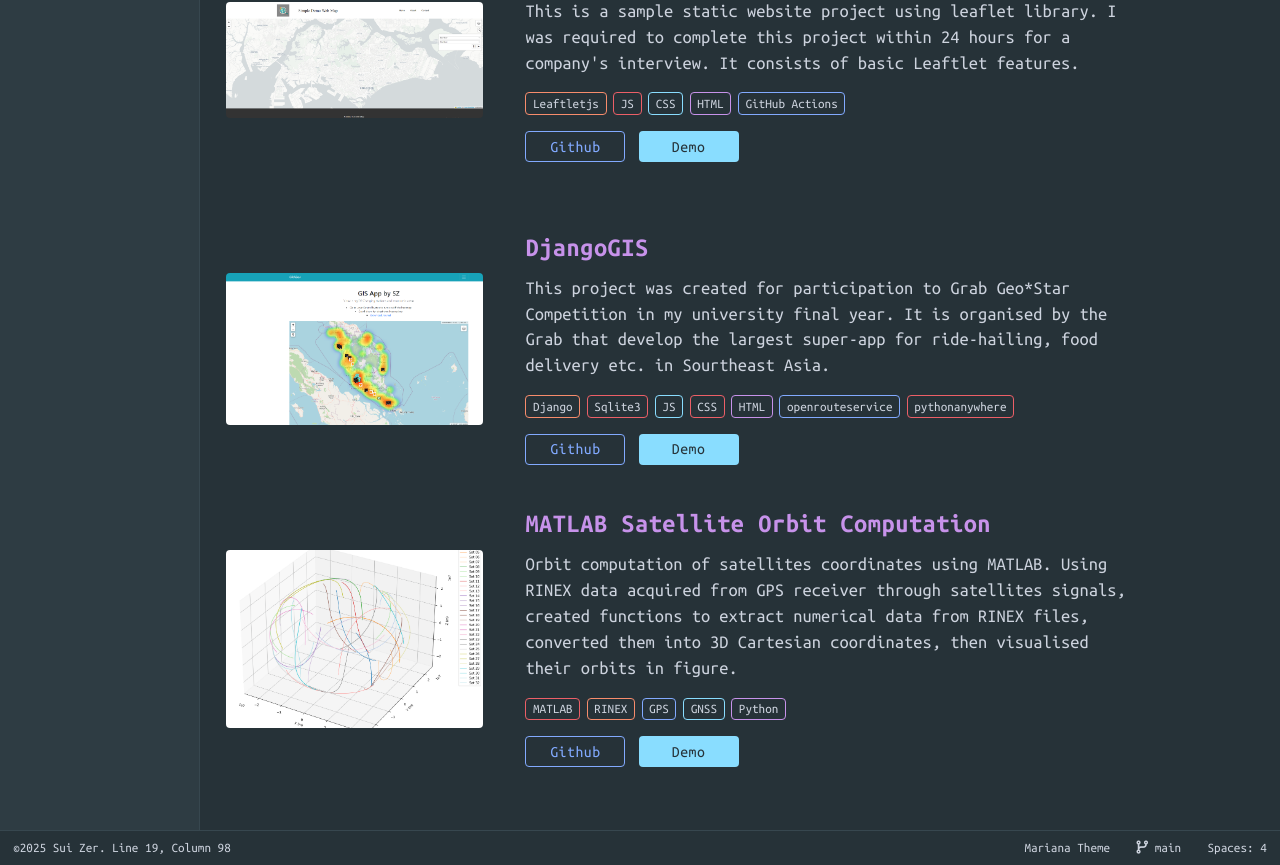
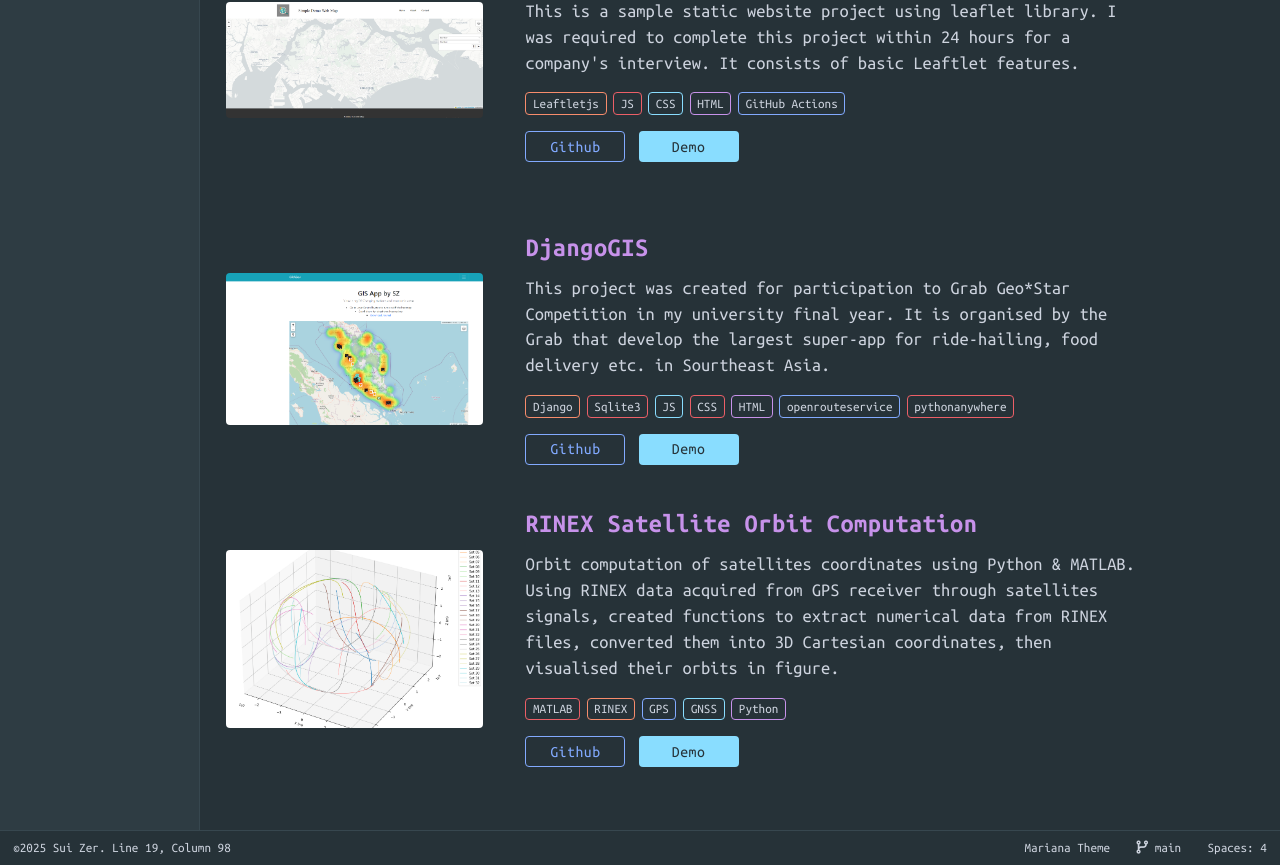
Before and after one commit to Suizer98/portfolio, a React (Create React App) app: page /projects in a window 1280 px wide. Shown: the part 1686-2551 px from the top of the page. Built offline with nearby package versions, Linux system fonts and the light colour scheme.

Commit message:
Edited rinex description

```diff
--- a/src/components/projects/Data.js
+++ b/src/components/projects/Data.js
@@ -1,5 +1,5 @@
 import arcgisjsai from './img/arcgisjsai.png'
-import matlab from './img/chur1610_python.png'
+import python from './img/chur1610_python.png'
 import deckglgis from './img/deckglgis.PNG'
 import dockerarcgis from './img/dockerarcgis15.png'
 import leaflet from './img/leaflet.PNG'
@@ -393,11 +393,11 @@ export const projectsData = [
   },
   {
     type: 'data',
-    img: matlab,
-    alt: 'Image of MATLAB Satellite Orbit Computation project',
-    title: 'MATLAB Satellite Orbit Computation',
+    img: python,
+    alt: 'Image of RINEX Satellite Orbit Computation project',
+    title: 'RINEX Satellite Orbit Computation',
     description:
-      'Orbit computation of satellites coordinates using MATLAB. Using RINEX data acquired from GPS receiver through satellites signals, created functions to extract numerical data from RINEX files, converted them into 3D Cartesian coordinates, then visualised their orbits in figure.',
+      'Orbit computation of satellites coordinates using Python & MATLAB. Using RINEX data acquired from GPS receiver through satellites signals, created functions to extract numerical data from RINEX files, converted them into 3D Cartesian coordinates, then visualised their orbits in figure.',
     git: 'https://github.com/Suizer98/rinexpos',
     demo: 'https://github.com/Suizer98/rinexpos',
     tech: [
```
